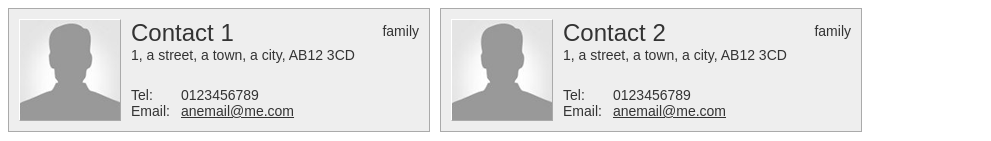
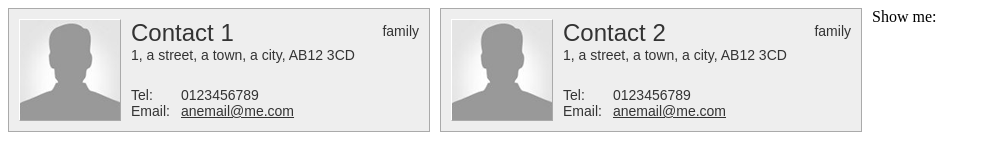
Before and after one commit to Em01/contact_manager_backbonejs, a plain HTML site: page index.html in a window 1280 px wide. Shown: the top 141 px of the page, without its empty margins (0-991 px from the left). Drawn offline with Linux system fonts and the light colour scheme.

Commit message:
added outer header element to act as a general container

```diff
--- a/index.html
+++ b/index.html
@@ -8,6 +8,10 @@
     </head>
     <body>
         <div id="contacts"></div>
+        	<header>
+        		<div id="filter"><label>Show me:</label></div>
+        	</header>
+        </div>
         <script id="contactTemplate" type="text/template">
             <img src="<%= photo %>" alt="<%= name %>" />
             <h1><%= name %><span><%= type %></span></h1>
```
